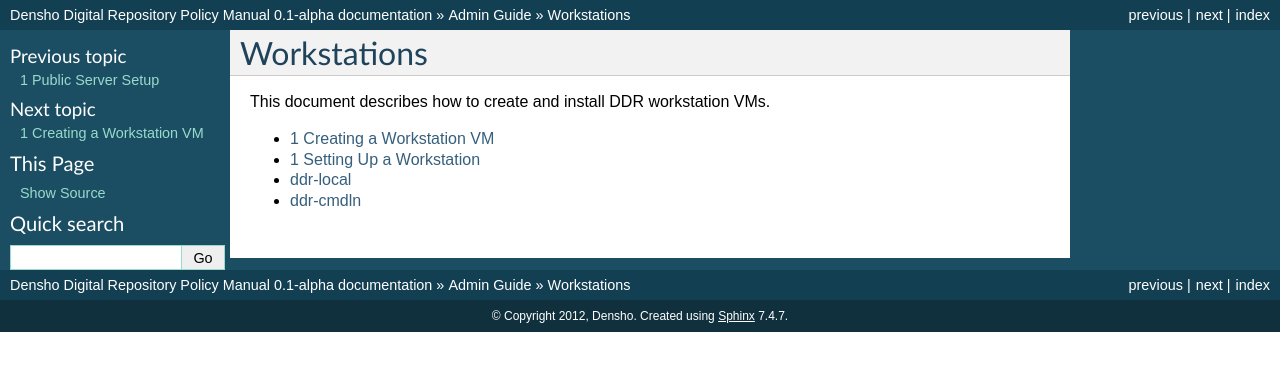
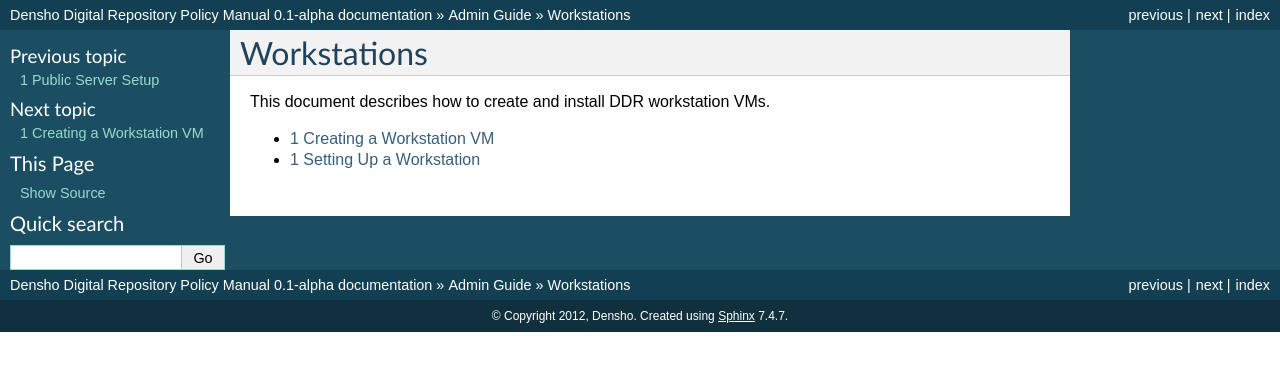
Before and after one commit to denshoproject/ddr-manual, a Sphinx documentation site: the page built from source/admins/workstations/index.rst, in a window 1280 px wide. Shown: the top 371 px of the page. Built offline with Sphinx 7.4.7, drawn with Linux system fonts in a browser that asks for light colours.

Commit message:
rm admins/workstations/ddr-cmdln,ddr-local pages

```diff
--- a/source/admins/workstations/ddr-cmdln.rst
+++ /dev/null
@@ -1,5 +0,0 @@
-.. _guide:
-
-=========
-ddr-cmdln
-=========
--- a/source/admins/workstations/ddr-local.rst
+++ /dev/null
@@ -1,5 +0,0 @@
-.. _guide:
-
-=========
-ddr-local
-=========
--- a/source/admins/workstations/index.rst
+++ b/source/admins/workstations/index.rst
@@ -11,5 +11,3 @@ This document describes how to create and install DDR workstation VMs.
 
    create-workstation-vm
    setup-workstation
-   ddr-local
-   ddr-cmdln
```
